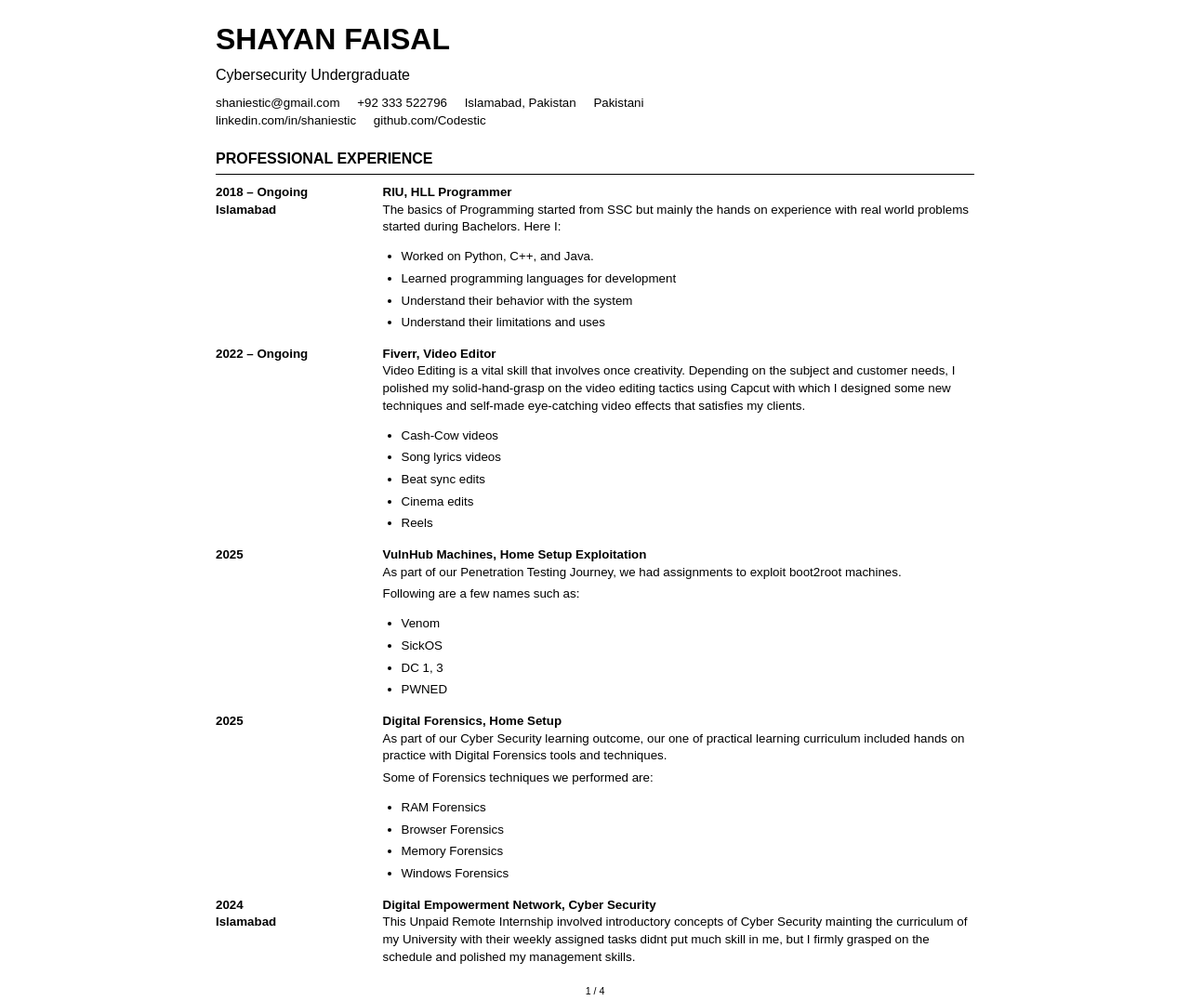
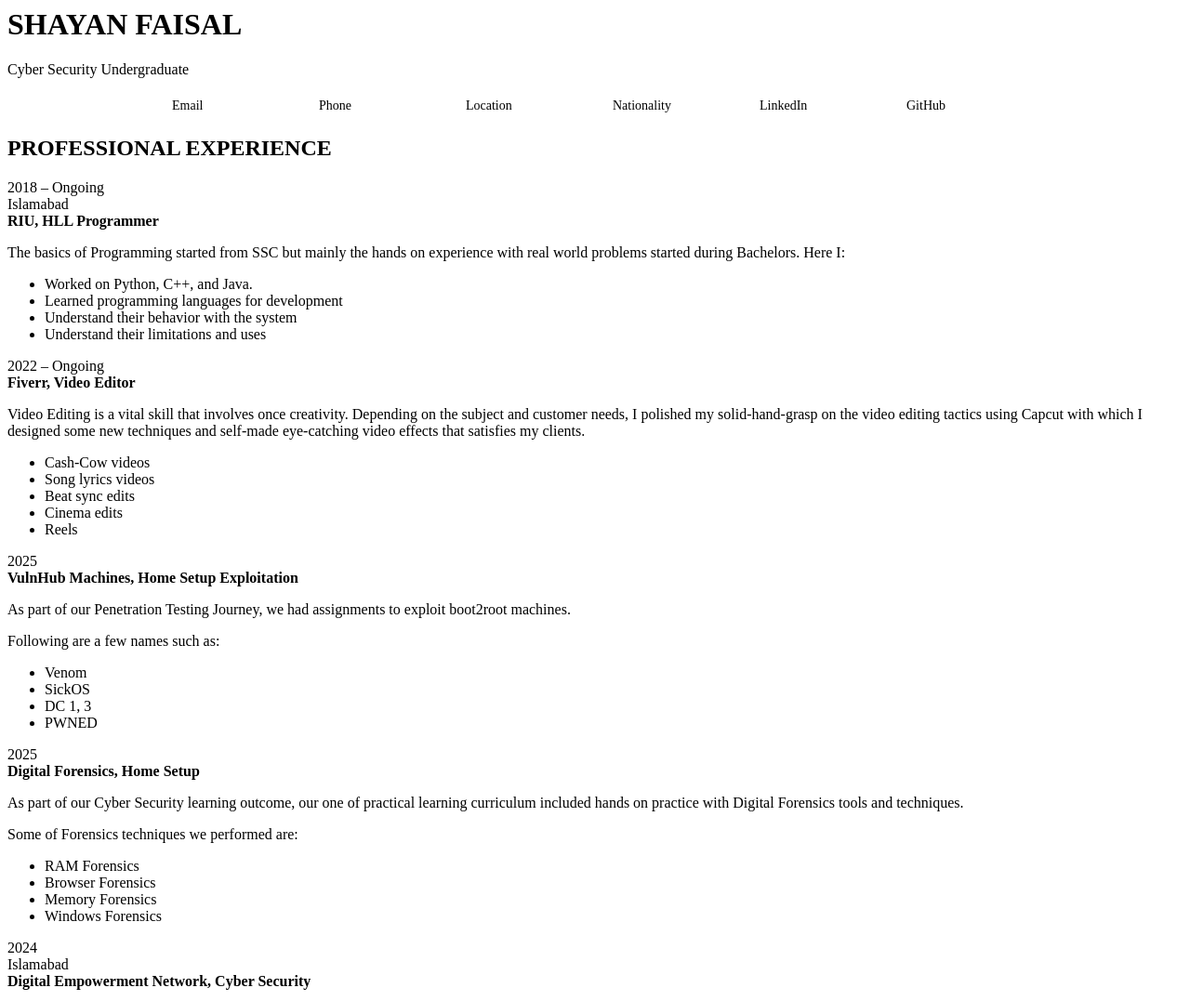
Before and after one commit to Codiestic/CV, a plain HTML site: page index.html in a window 1280 px wide. Shown: the top 1077 px of the page at 93% size. Drawn offline with Linux system fonts and the light colour scheme.

Commit message:
Refactor contact section with interactive elements
Updated contact information layout and added interactive features.

```diff
--- a/index.html
+++ b/index.html
@@ -1,119 +1,146 @@
-<!DOCTYPE html>
-<html lang="en">
-<head>
-  <meta charset="UTF-8">
-  <meta name="viewport" content="width=device-width, initial-scale=1.0">
-  <title>Shayan Faisal - CV</title>
-  <link href="https://fonts.googleapis.com/css2?family=Roboto:wght@400;700&display=swap" rel="stylesheet">
+<header>
+  <h1>SHAYAN FAISAL</h1>
+  <div class="subtitle">Cyber Security Undergraduate</div>
+
+  <div class="contact-bar" id="contactBar">
+    <!-- Email -->
+    <div class="contact-item" data-text="shaniestic@gmail.com">
+      <span class="icon">Email</span>
+      <span class="reveal">shaniestic@gmail.com</span>
+    </div>
+
+    <!-- Phone -->
+    <div class="contact-item" data-text="+92 333 5227966">
+      <span class="icon">Phone</span>
+      <span class="reveal">+92 333 5227966</span>
+    </div>
+
+    <!-- Location -->
+    <div class="contact-item" data-text="Islamabad, Pakistan">
+      <span class="icon">Location</span>
+      <span class="reveal">Islamabad, Pakistan</span>
+    </div>
+
+    <!-- Nationality -->
+    <div class="contact-item" data-text="Pakistani">
+      <span class="icon">Nationality</span>
+      <span class="reveal">Pakistani</span>
+    </div>
+
+    <!-- LinkedIn -->
+    <div class="contact-item" data-text="linkedin.com/in/shaniestic">
+      <span class="icon">LinkedIn</span>
+      <span class="reveal">
+        <a href="https://linkedin.com/in/shaniestic" target="_blank" style="color:#0077b5; text-decoration:none;">
+          linkedin.com/in/shaniestic
+        </a>
+      </span>
+    </div>
+
+    <!-- GitHub -->
+    <div class="contact-item" data-text="github.com/Codestic">
+      <span class="icon">GitHub</span>
+      <span class="reveal">
+        <a href="https://github.com/Codestic" target="_blank" style="color:#333; text-decoration:none;">
+          github.com/Codestic
+        </a>
+      </span>
+    </div>
+  </div>
+</header>
+
 <style>
-    body {
-      font-family: Arial, sans-serif;
-      margin: 0;
-      padding: 20px;
-      color: #000;
-      background: #fff;
+.contact-bar {
+  margin-top: 18px;
+  display: flex;
+  flex-wrap: wrap;
+  gap: 22px;
+  justify-content: center;
+  font-size: 10.5pt;
+  font-weight: 500;
+}
+
+.contact-item {
+  display: flex;
+  align-items: center;
+  gap: 8px;
+  cursor: pointer;
+  position: relative;
+  padding: 4px 8px;
+  border-radius: 6px;
+  transition: background 0.2s;
+  min-width: 120px;
+}
+
+.contact-item:hover {
+  background: #f0f0f0;
+}
+
+.contact-item .reveal {
+  opacity: 0;
+  visibility: hidden;
+  position: absolute;
+  left: 50%;
+  transform: translateX(-50%);
+  background: #000;
+  color: white;
+  padding: 6px 12px;
+  border-radius: 6px;
   font-size: 10pt;
-      line-height: 1.4;
+  white-space: nowrap;
+  z-index: 10;
+  transition: all 0.25s ease;
+  top: -38px;
+  pointer-events: none;
 }
-    .container {
-      max-width: 8.5in;
-      margin: 0 auto;
+
+.contact-item .reveal::after {
+  content: '';
+  position: absolute;
+  top: 100%;
+  left: 50%;
+  margin-left: -6px;
+  border: 6px solid transparent;
+  border-top-color: #000;
 }
-    header {
-      text-align: left;
-      margin-bottom: 20px;
+
+.contact-item.active .icon { opacity: 0.3; }
+.contact-item.active .reveal {
+  opacity: 1;
+  visibility: visible;
+  top: -42px;
 }
-    h1 {
-      font-size: 24pt;
-      margin: 0;
-    }
-    .subtitle {
-      font-size: 12pt;
-      margin-top: 5px;
-    }
-    .contact {
-      font-size: 10pt;
-      margin-top: 10px;
-    }
-    .contact span {
-      margin-right: 15px;
-    }
-    section {
-      margin-bottom: 20px;
-    }
-    h2 {
-      font-size: 12pt;
-      text-transform: uppercase;
-      border-bottom: 1px solid #000;
-      padding-bottom: 5px;
-      margin-bottom: 10px;
-    }
-    .entry {
-      margin-bottom: 15px;
-    }
-    .date-location {
-      font-weight: bold;
-      float: left;
-      width: 20%;
-    }
-    .description {
-      margin-left: 22%;
-    }
-    .description p {
-      margin: 0 0 5px;
-    }
-    ul {
-      list-style-type: disc;
-      margin-left: 20px;
-      padding-left: 0;
-    }
-    li {
-      margin-bottom: 5px;
-    }
-    .skills-table, .languages-table, .tools-table {
-      width: 100%;
-      border-collapse: collapse;
-      margin-bottom: 15px;
-    }
-    .skills-table td, .languages-table td, .tools-table td {
-      padding: 5px;
-      vertical-align: top;
-      border: none;
-    }
-    .expertise-list {
-      column-count: 2;
-      column-gap: 20px;
-    }
-    .expertise-list li {
-      margin-bottom: 5px;
-    }
-    .page-number {
-      text-align: center;
-      font-size: 8pt;
-      margin-top: 20px;
-    }
-    @media print {
-      body { padding: 0; }
-      .container { width: 100%; }
+
+/* Mobile tap support */
+@media (max-width: 768px) {
+  .contact-bar { gap: 18px; }
+  .contact-item .reveal { font-size: 11pt; }
 }
 </style>
-</head>
-<body>
-  <div class="container">
 
-    <header>
-      <h1>SHAYAN FAISAL</h1>
-      <div class="subtitle">Cybersecurity Undergraduate</div>
-      <div class="contact">
-        <span>shaniestic@gmail.com</span>
-        <span>+92 333 522796</span>
-        <span>Islamabad, Pakistan</span>
-        <span>Pakistani</span>
-        <br>
-        <span>linkedin.com/in/shaniestic</span>
-        <span>github.com/Codestic</span>
-      </div>
-    </header>
+<script>
+// Click/tap to reveal (toggle)
+document.querySelectorAll('.contact-item').forEach(item => {
+  item.addEventListener('click', function(e) {
+    e.stopPropagation();
+
+    // Close all others
+    document.querySelectorAll('.contact-item').forEach(i => {
+      if (i !== this) i.classList.remove('active');
+    });
+
+    // Toggle this one
+    this.classList.toggle('active');
+  });
+});
+
+// Click outside → close all
+document.addEventListener('click', () => {
+  document.querySelectorAll('.contact-item').forEach(i => {
+    i.classList.remove('active');
+  });
+});
+</script>
 
     <section>
       <h2>PROFESSIONAL EXPERIENCE</h2>
```
Lines whose indentation alone changed are shown as unchanged.
